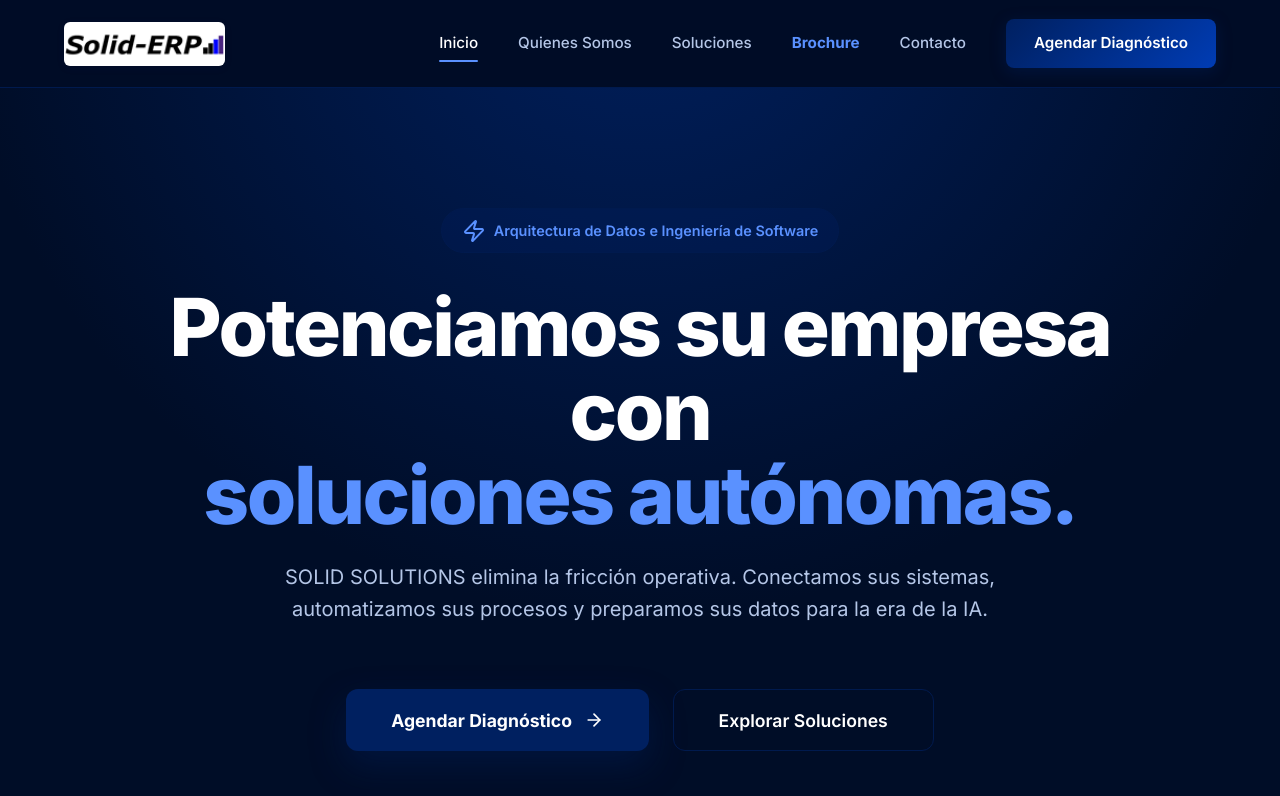
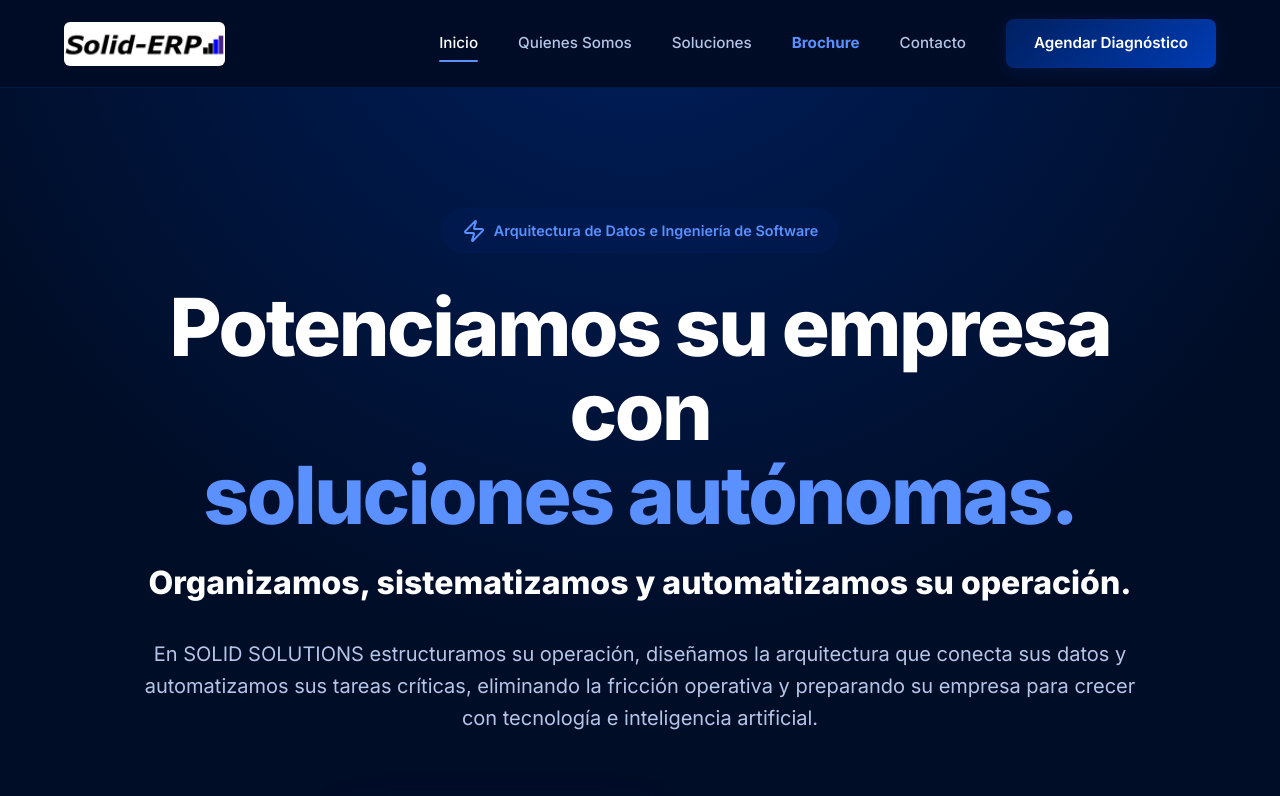
Before and after one commit to LuisRojas0923/Landing-Page-SOLID, a React (Vite) app: page / in a window 1280 px wide. Shown: the top 796 px of the page. Built offline with nearby package versions, Linux system fonts and the light colour scheme.

Commit message:
Ajustes de hero en Home: mensaje, estilos y textos

```diff
--- a/src/pages/Home.jsx
+++ b/src/pages/Home.jsx
@@ -124,13 +124,25 @@ const Home = () => {
                     </h1>
 
                     <p style={{
+                        fontSize: 'clamp(1.4rem, 3.5vw, 2rem)',
+                        color: 'white',
+                        fontWeight: '800',
+                        maxWidth: '1000px',
+                        margin: '0 auto 2rem',
+                        lineHeight: '1.4',
+                        whiteSpace: 'nowrap'
+                    }}>
+                        Organizamos, sistematizamos y automatizamos su operación.
+                    </p>
+
+                    <p style={{
                         fontSize: 'clamp(1rem, 3vw, 1.25rem)',
                         color: 'var(--text-secondary)',
-                        maxWidth: '750px',
+                        maxWidth: '1000px',
                         margin: '0 auto 4rem',
                         lineHeight: '1.6'
                     }}>
-                        SOLID SOLUTIONS elimina la fricción operativa. Conectamos sus sistemas, automatizamos sus procesos y preparamos sus datos para la era de la IA.
+                        En SOLID SOLUTIONS estructuramos su operación, diseñamos la arquitectura que conecta sus datos y automatizamos sus tareas críticas, eliminando la fricción operativa y preparando su empresa para crecer con tecnología e inteligencia artificial.
                     </p>
 
                     <div style={{ display: 'flex', justifyContent: 'center', gap: '1.5rem', flexWrap: 'wrap' }}>
```
